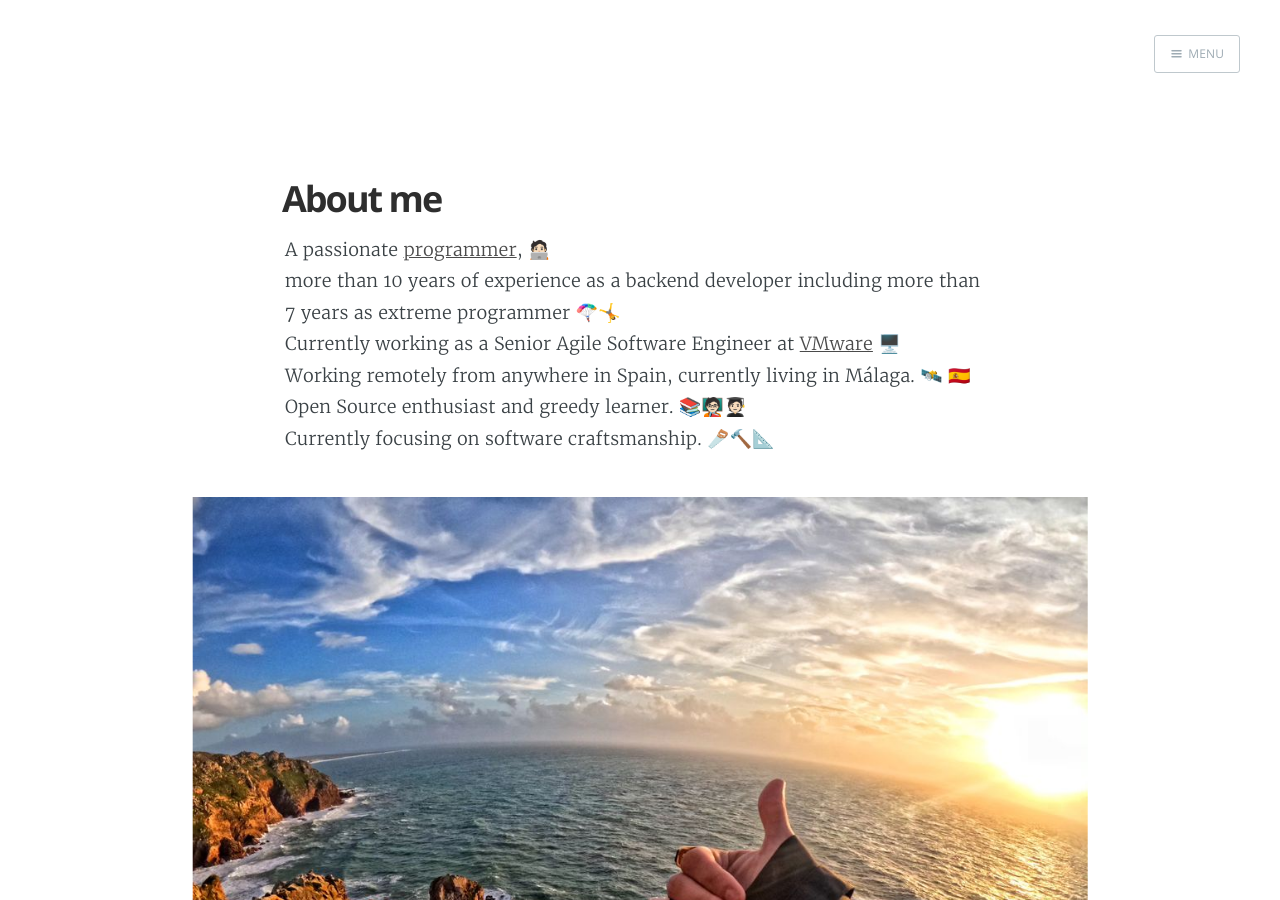
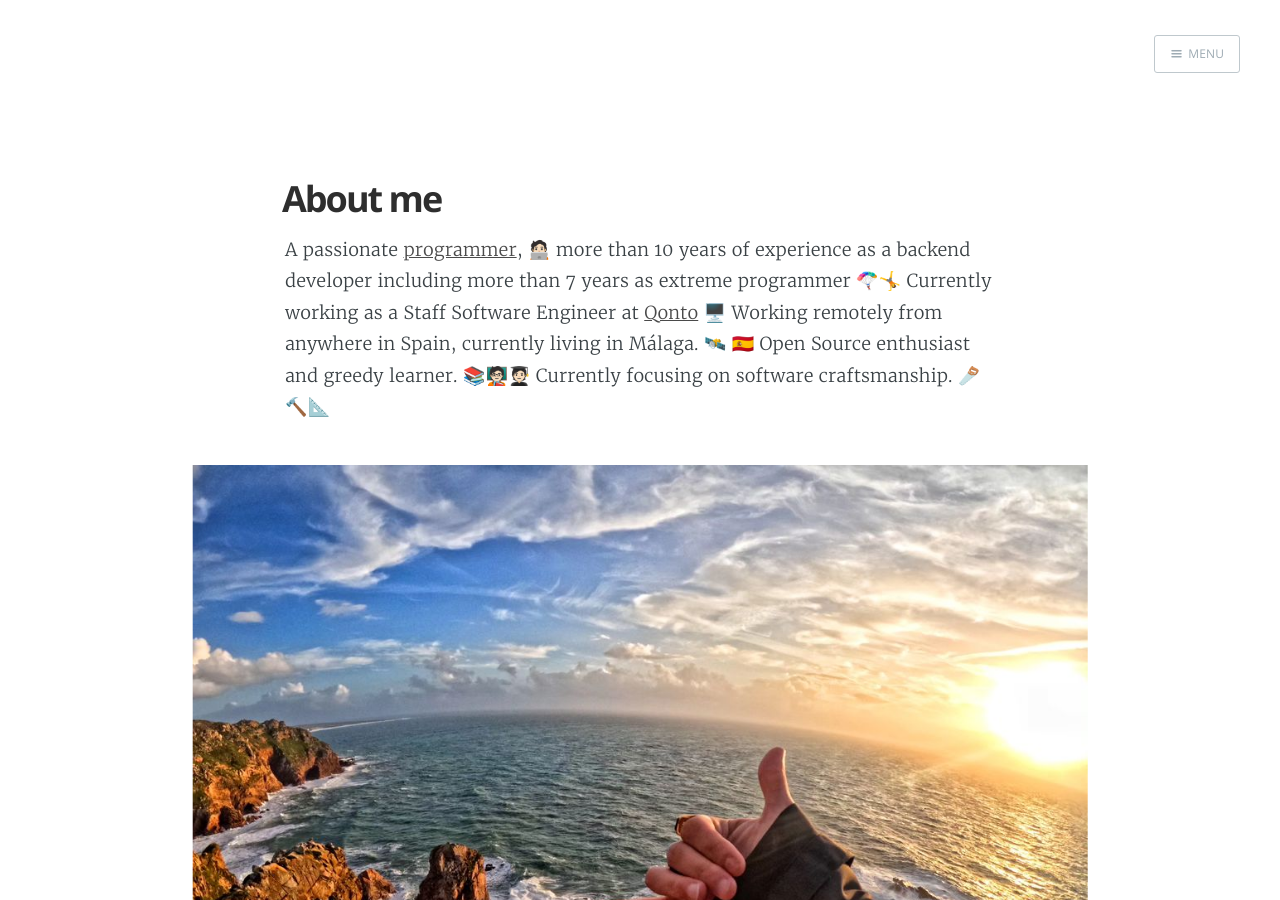
Before and after one commit to dlion/domenicoluciani, a Jekyll site: the page built from about.md, in a window 1280 px wide and 900 px high. Built offline with Jekyll 4.4.1, drawn with Linux system fonts in a browser that asks for light colours; some web fonts are replaced; comment, search, counter and statistics services are not loaded.

Commit message:
Update about

```diff
--- a/about.md
+++ b/about.md
@@ -6,7 +6,7 @@
 
 A passionate [programmer](/category/programming), 🧑🏻‍💻
 more than 10 years of experience as a backend developer including more than 7 years as extreme programmer 🪂🤸
-Currently working as a Senior Agile Software Engineer at [VMware](https://vmware.com) 🖥️
+Currently working as a Staff Software Engineer at [Qonto](https://qonto.com/) 🖥️
 Working remotely from anywhere in Spain, currently living in Málaga. 🛰️ 🇪🇸
 Open Source enthusiast and greedy learner. 📚🧑🏻‍🏫🧑🏻‍🎓
 Currently focusing on software craftsmanship. 🪚🔨📐
```
